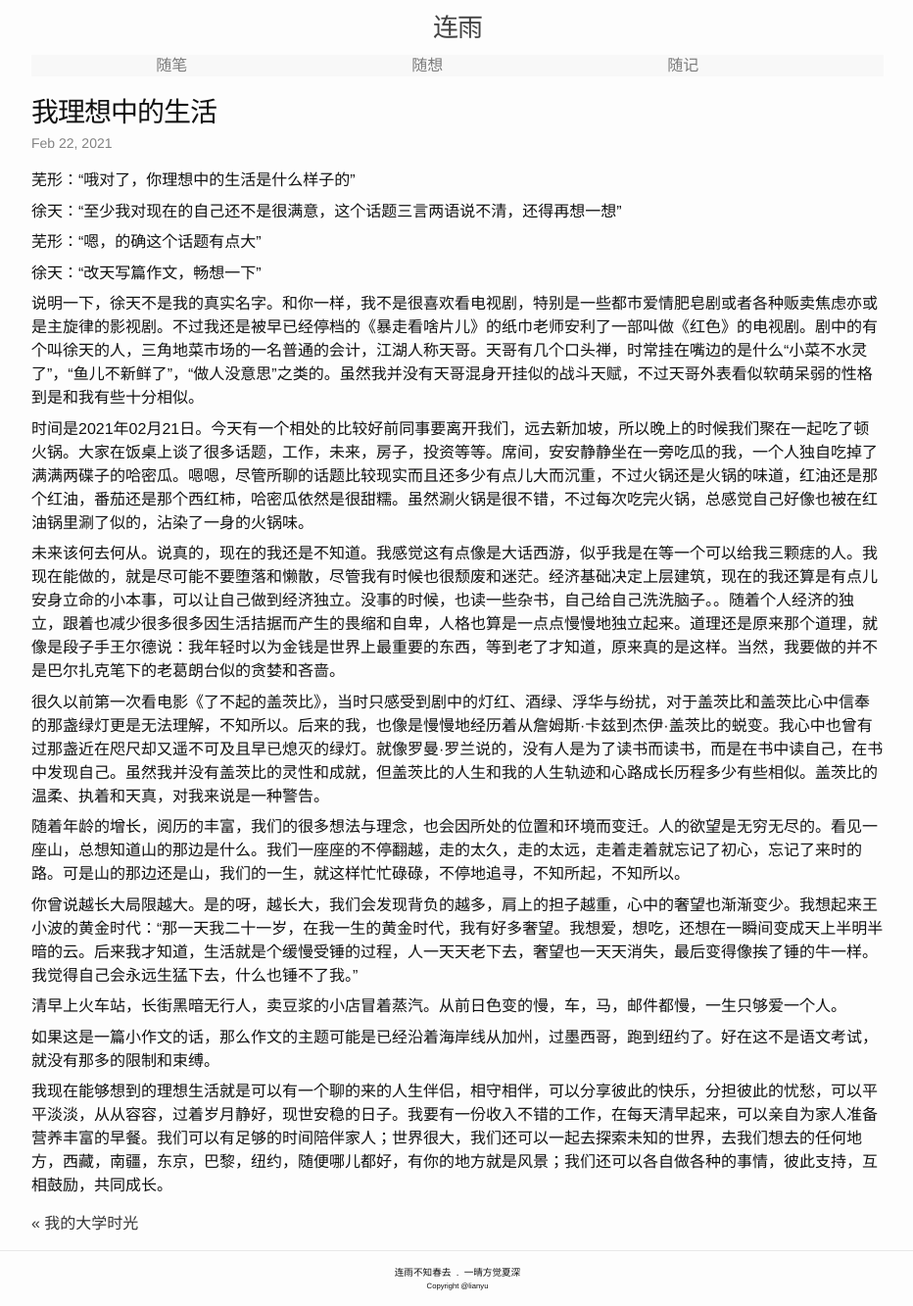
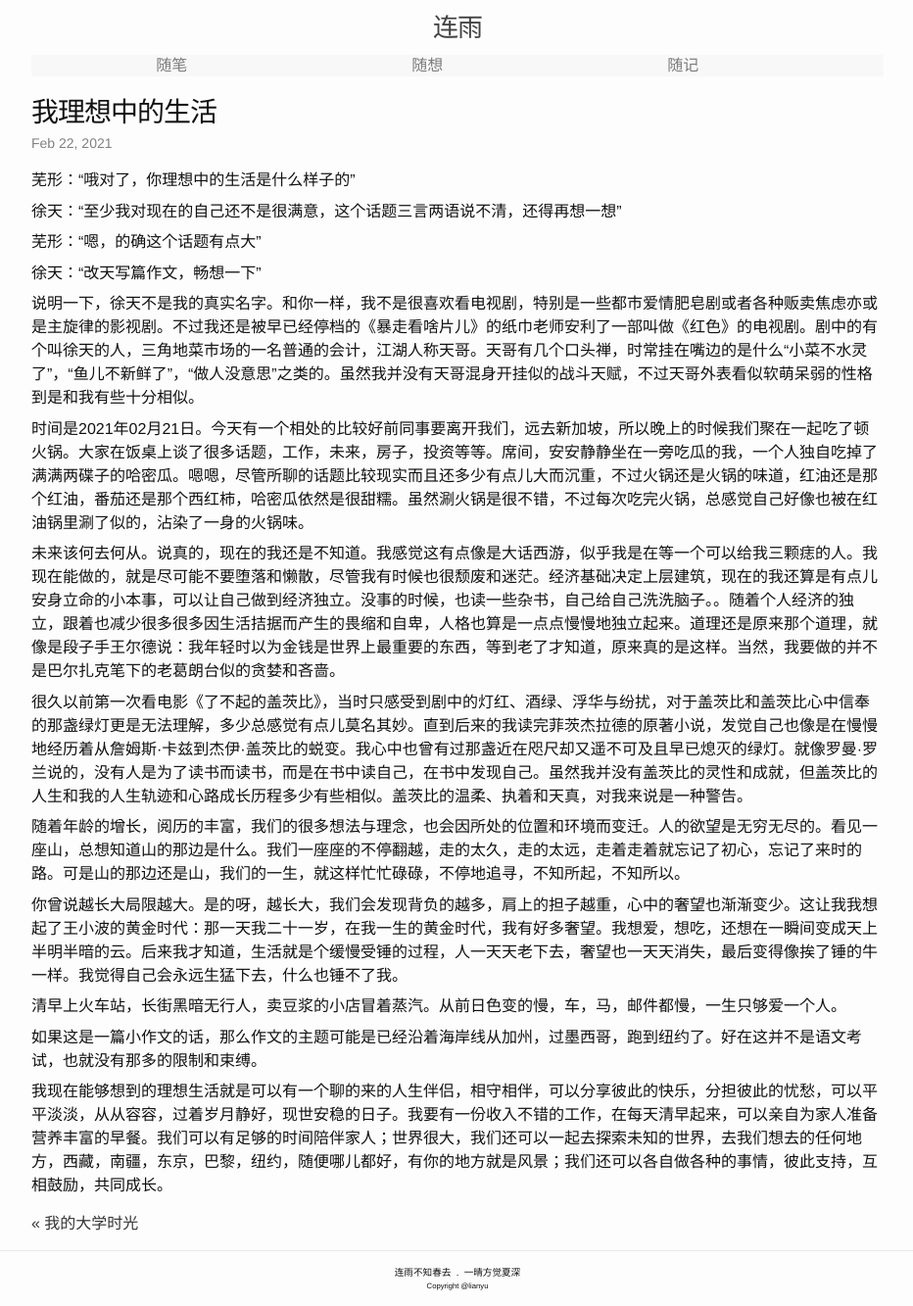
Before and after one commit to lianyu1115/lianyu, a Jekyll site: the page built from _essays/2021-02-22-我理想中的生活.md, in a window 1280 px wide. Shown: the whole page at 98% size, without its empty margins (173-1105 px from the left). Built offline with Jekyll 4.4.1, drawn with Linux system fonts in a browser that asks for light colours.

Commit message:
Update 2021-02-22-我理想中的生活.md

```diff
--- a/_essays/2021-02-22-我理想中的生活.md
+++ b/_essays/2021-02-22-我理想中的生活.md
@@ -20,14 +20,14 @@ tags: ''
 
 未来该何去何从。说真的，现在的我还是不知道。我感觉这有点像是大话西游，似乎我是在等一个可以给我三颗痣的人。我现在能做的，就是尽可能不要堕落和懒散，尽管我有时候也很颓废和迷茫。经济基础决定上层建筑，现在的我还算是有点儿安身立命的小本事，可以让自己做到经济独立。没事的时候，也读一些杂书，自己给自己洗洗脑子。。随着个人经济的独立，跟着也减少很多很多因生活拮据而产生的畏缩和自卑，人格也算是一点点慢慢地独立起来。道理还是原来那个道理，就像是段子手王尔德说：我年轻时以为金钱是世界上最重要的东西，等到老了才知道，原来真的是这样。当然，我要做的并不是巴尔扎克笔下的老葛朗台似的贪婪和吝啬。
 
-很久以前第一次看电影《了不起的盖茨比》，当时只感受到剧中的灯红、酒绿、浮华与纷扰，对于盖茨比和盖茨比心中信奉的那盏绿灯更是无法理解，不知所以。后来的我，也像是慢慢地经历着从詹姆斯·卡兹到杰伊·盖茨比的蜕变。我心中也曾有过那盏近在咫尺却又遥不可及且早已熄灭的绿灯。就像罗曼·罗兰说的，没有人是为了读书而读书，而是在书中读自己，在书中发现自己。虽然我并没有盖茨比的灵性和成就，但盖茨比的人生和我的人生轨迹和心路成长历程多少有些相似。盖茨比的温柔、执着和天真，对我来说是一种警告。
+很久以前第一次看电影《了不起的盖茨比》，当时只感受到剧中的灯红、酒绿、浮华与纷扰，对于盖茨比和盖茨比心中信奉的那盏绿灯更是无法理解，多少总感觉有点儿莫名其妙。直到后来的我读完菲茨杰拉德的原著小说，发觉自己也像是在慢慢地经历着从詹姆斯·卡兹到杰伊·盖茨比的蜕变。我心中也曾有过那盏近在咫尺却又遥不可及且早已熄灭的绿灯。就像罗曼·罗兰说的，没有人是为了读书而读书，而是在书中读自己，在书中发现自己。虽然我并没有盖茨比的灵性和成就，但盖茨比的人生和我的人生轨迹和心路成长历程多少有些相似。盖茨比的温柔、执着和天真，对我来说是一种警告。
 
 随着年龄的增长，阅历的丰富，我们的很多想法与理念，也会因所处的位置和环境而变迁。人的欲望是无穷无尽的。看见一座山，总想知道山的那边是什么。我们一座座的不停翻越，走的太久，走的太远，走着走着就忘记了初心，忘记了来时的路。可是山的那边还是山，我们的一生，就这样忙忙碌碌，不停地追寻，不知所起，不知所以。
 
-你曾说越长大局限越大。是的呀，越长大，我们会发现背负的越多，肩上的担子越重，心中的奢望也渐渐变少。我想起来王小波的黄金时代：“那一天我二十一岁，在我一生的黄金时代，我有好多奢望。我想爱，想吃，还想在一瞬间变成天上半明半暗的云。后来我才知道，生活就是个缓慢受锤的过程，人一天天老下去，奢望也一天天消失，最后变得像挨了锤的牛一样。我觉得自己会永远生猛下去，什么也锤不了我。”
+你曾说越长大局限越大。是的呀，越长大，我们会发现背负的越多，肩上的担子越重，心中的奢望也渐渐变少。这让我我想起了王小波的黄金时代：那一天我二十一岁，在我一生的黄金时代，我有好多奢望。我想爱，想吃，还想在一瞬间变成天上半明半暗的云。后来我才知道，生活就是个缓慢受锤的过程，人一天天老下去，奢望也一天天消失，最后变得像挨了锤的牛一样。我觉得自己会永远生猛下去，什么也锤不了我。
 
 清早上火车站，长街黑暗无行人，卖豆浆的小店冒着蒸汽。从前日色变的慢，车，马，邮件都慢，一生只够爱一个人。
 
-如果这是一篇小作文的话，那么作文的主题可能是已经沿着海岸线从加州，过墨西哥，跑到纽约了。好在这不是语文考试，就没有那多的限制和束缚。
+如果这是一篇小作文的话，那么作文的主题可能是已经沿着海岸线从加州，过墨西哥，跑到纽约了。好在这并不是语文考试，也就没有那多的限制和束缚。
 
 我现在能够想到的理想生活就是可以有一个聊的来的人生伴侣，相守相伴，可以分享彼此的快乐，分担彼此的忧愁，可以平平淡淡，从从容容，过着岁月静好，现世安稳的日子。我要有一份收入不错的工作，在每天清早起来，可以亲自为家人准备营养丰富的早餐。我们可以有足够的时间陪伴家人；世界很大，我们还可以一起去探索未知的世界，去我们想去的任何地方，西藏，南疆，东京，巴黎，纽约，随便哪儿都好，有你的地方就是风景；我们还可以各自做各种的事情，彼此支持，互相鼓励，共同成长。
```
